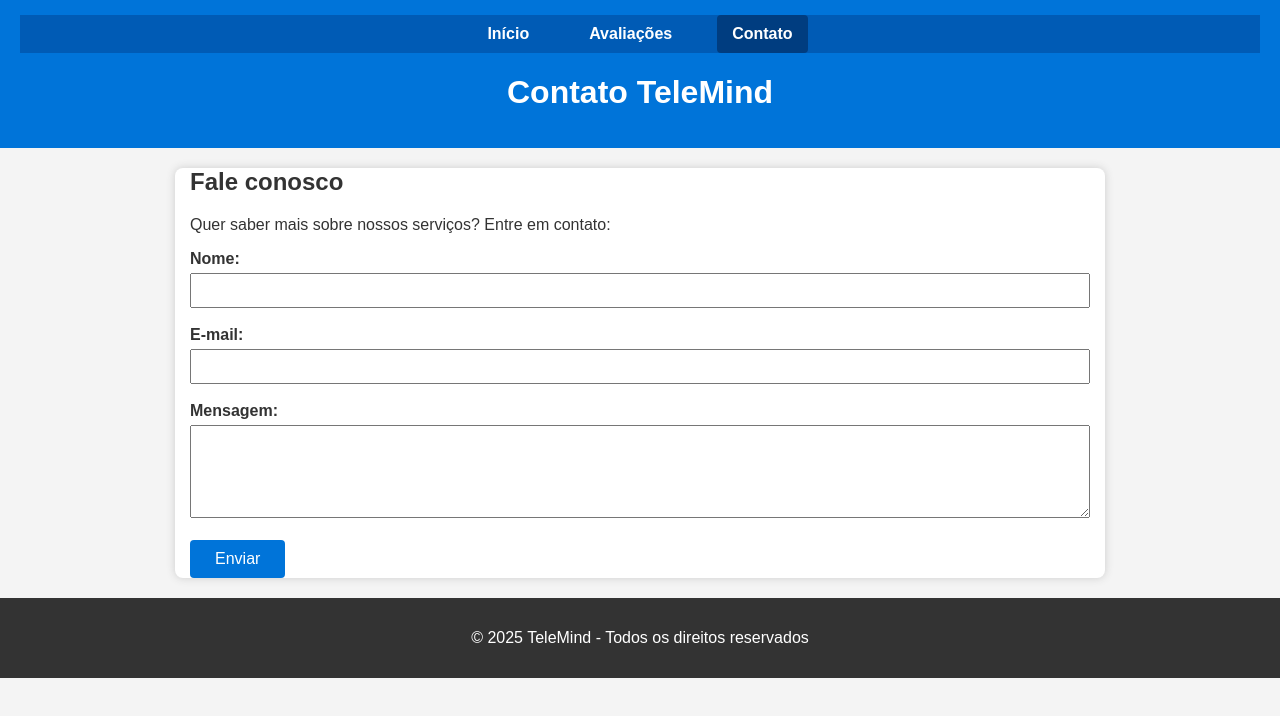
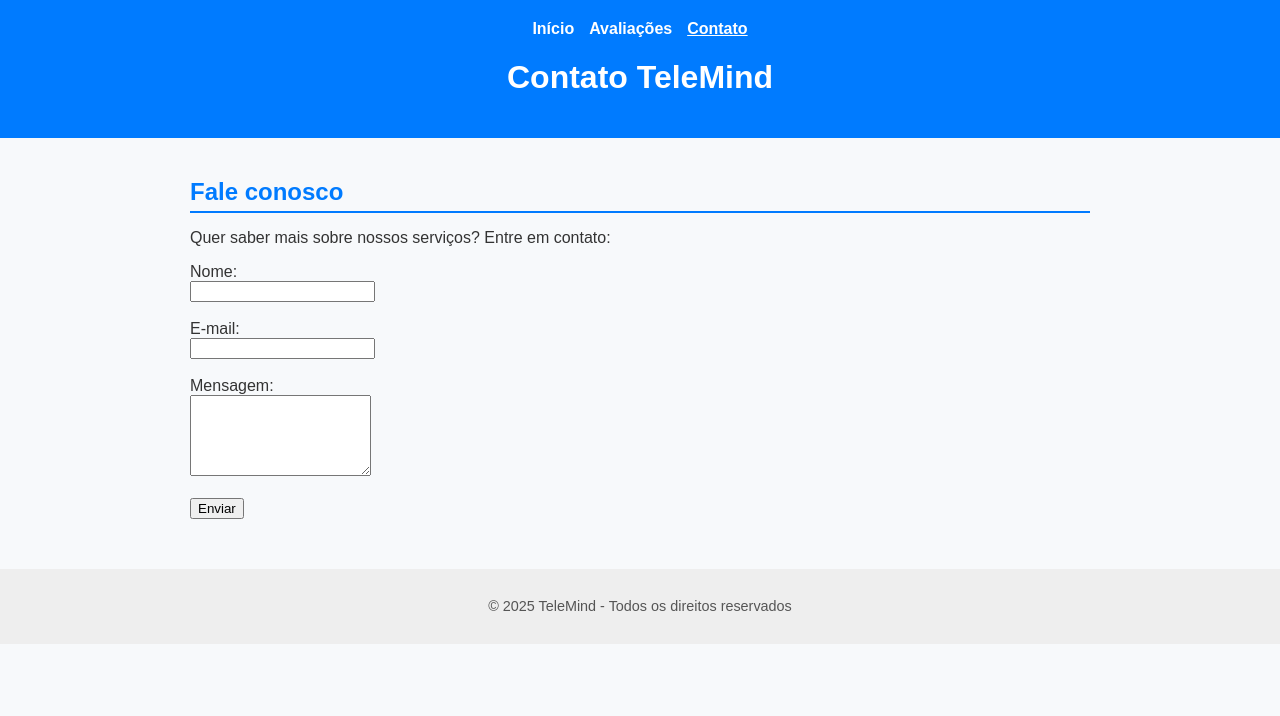
Before and after one commit to chnom020s/TeleMind, a plain HTML site: page contato.html in a window 1280 px wide. Drawn offline with Linux system fonts and the light colour scheme.

Commit message:
Update style.css

```diff
--- a/style.css
+++ b/style.css
@@ -2,89 +2,82 @@ body {
   font-family: Arial, sans-serif;
   margin: 0;
   padding: 0;
-    background: #f4f4f4;
+  background-color: #f7f9fb;
   color: #333;
 }
+
 header {
-    background: #0074D9;
+  background-color: #007BFF;
   color: white;
-    padding: 15px 20px;
+  padding: 20px;
   text-align: center;
 }
-nav ul.menu {
+
+.logo {
+  max-width: 120px;
+  display: block;
+  margin: 0 auto 10px;
+}
+
+nav .menu {
   list-style: none;
-    margin: 0;
   padding: 0;
+  margin: 0 0 10px 0;
   display: flex;
   justify-content: center;
-    background-color: #005bb5;
+  gap: 15px;
 }
-nav ul.menu li {
-    margin: 0 15px;
-}
-nav ul.menu li a {
+
+nav .menu li a {
   color: white;
   text-decoration: none;
   font-weight: bold;
-    padding: 10px 15px;
-    display: inline-block;
 }
-nav ul.menu li a:hover,
-nav ul.menu li a.active {
-    background-color: #003d80;
-    border-radius: 4px;
+
+nav .menu li a.active {
+  text-decoration: underline;
 }
+
 main {
+  padding: 20px;
   max-width: 900px;
-    margin: 20px auto;
-    padding: 0 15px;
-    background: white;
-    border-radius: 8px;
-    box-shadow: 0 0 8px #ccc;
+  margin: 0 auto;
 }
-.avaliacao {
-    border-bottom: 1px solid #ddd;
-    padding: 10px 0;
+
+section {
+  margin-bottom: 30px;
 }
-.avaliacao.positiva {
-    background-color: #e0f7e9;
-    border-left: 5px solid #2ecc71;
-    padding-left: 15px;
+
+section h2 {
+  color: #007BFF;
   margin-bottom: 10px;
+  border-bottom: 2px solid #007BFF;
+  padding-bottom: 5px;
 }
-.avaliacao.negativa {
-    background-color: #fdecea;
-    border-left: 5px solid #e74c3c;
-    padding-left: 15px;
-    margin-bottom: 10px;
+
+.promocoes ul,
+.valores ul {
+  list-style: none;
+  padding-left: 0;
 }
-form label {
-    font-weight: bold;
+
+.promocoes li,
+.valores li {
+  margin-bottom: 8px;
+  font-size: 1.1em;
 }
-form input[type="text"],
-form input[type="email"],
-form textarea {
-    width: 100%;
-    padding: 8px;
-    margin-top: 5px;
-    box-sizing: border-box;
-}
-form input[type="submit"] {
-    background-color: #0074D9;
-    color: white;
-    border: none;
-    padding: 10px 25px;
-    cursor: pointer;
-    font-size: 16px;
-    border-radius: 4px;
-}
-form input[type="submit"]:hover {
-    background-color: #005bb5;
-}
+
 footer {
   text-align: center;
-    padding: 15px 0;
-    background: #333;
-    color: white;
-    margin-top: 20px;
+  padding: 15px;
+  background-color: #eee;
+  font-size: 0.9em;
+  color: #555;
 }
+
+/* Específico para as seções */
+.sobre p,
+.historia p {
+  line-height: 1.5;
+  font-size: 1em;
+}
```
Lines whose indentation alone changed are shown as unchanged.
